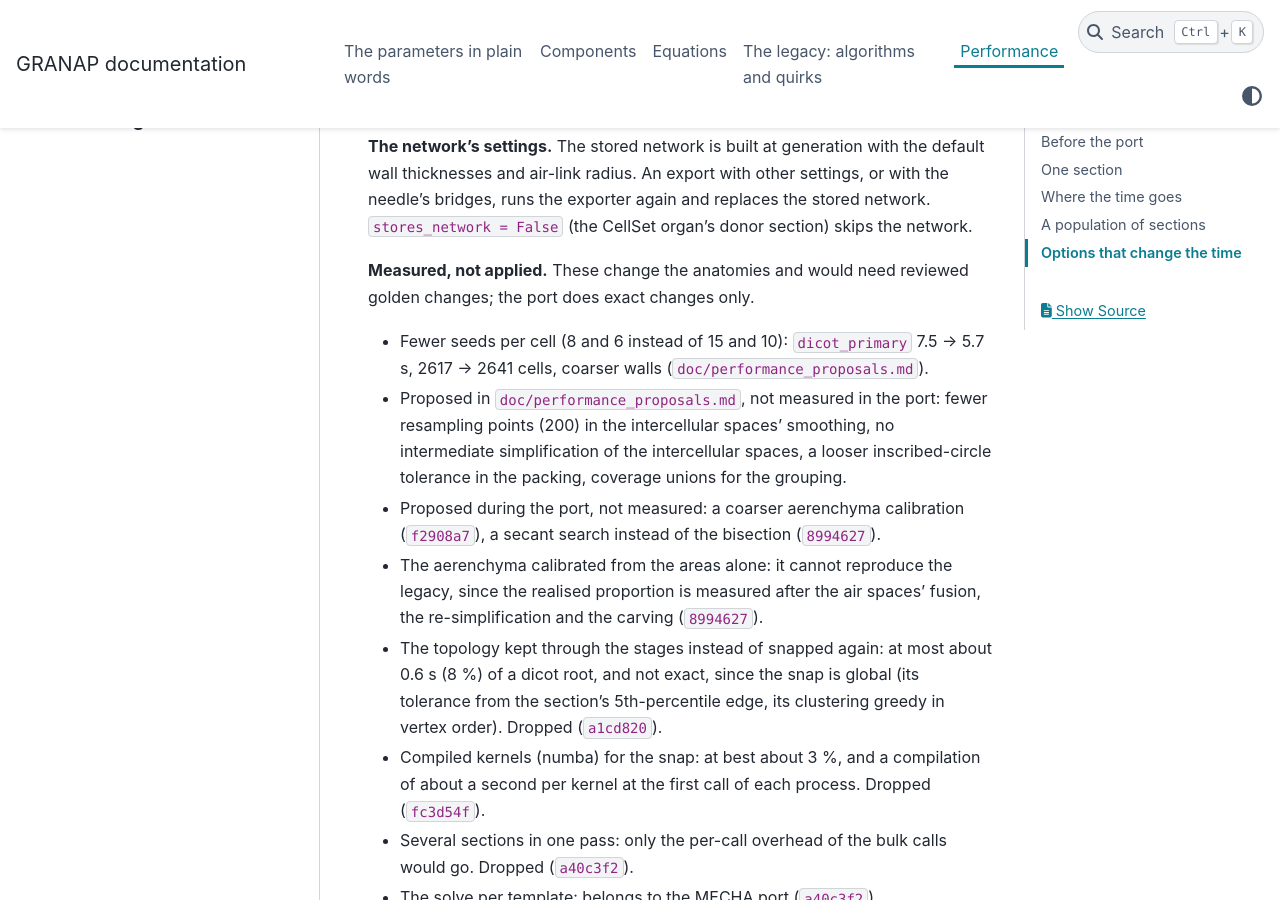
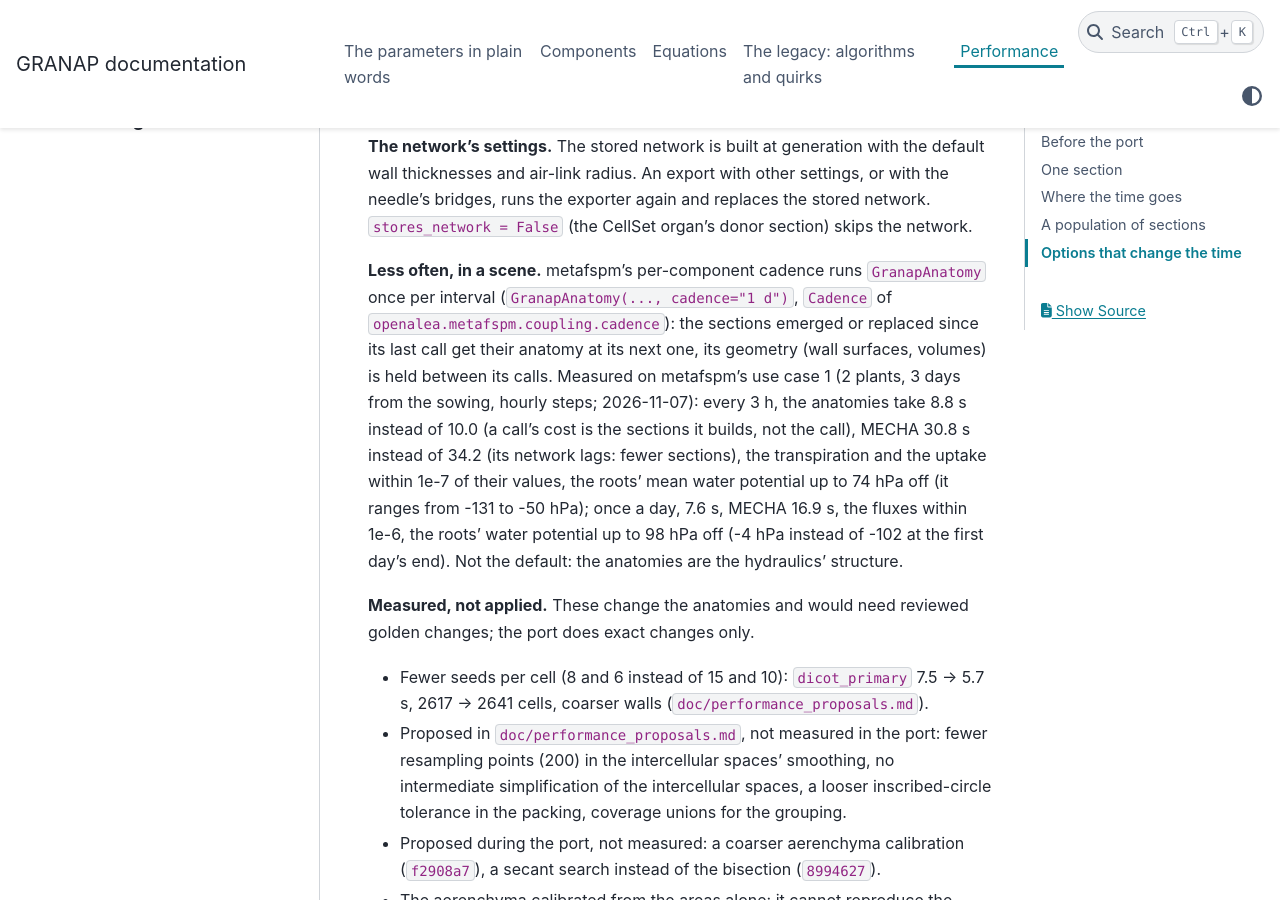
Before and after one commit to openalea-incubator/GRANAP-dev, a Sphinx documentation site: the page built from doc/performance.rst, in a window 1280 px wide and 900 px high, scrolled down 6485 px. Built offline with Sphinx 7.4.7 and the PyData theme 0.15.4, drawn with Linux system fonts in a browser that asks for light colours; pages that are not in the unit, such as notebooks, are missing from menus; the version number could not be read and is left out.

Commit message:
performance.rst: GranapAnatomy with metafspm's cadence (every 3 h, 1 d) measured on use case 1, not the default

```diff
--- a/doc/performance.rst
+++ b/doc/performance.rst
@@ -226,6 +226,16 @@ cost. Lowering it changes every cell's shape.
 radius. An export with other settings, or with the needle's bridges, runs the exporter again and replaces the
 stored network. ``stores_network = False`` (the CellSet organ's donor section) skips the network.
 
+**Less often, in a scene.** metafspm's per-component cadence runs ``GranapAnatomy`` once per interval
+(``GranapAnatomy(..., cadence="1 d")``, ``Cadence`` of ``openalea.metafspm.coupling.cadence``): the sections emerged or
+replaced since its last call get their anatomy at its next one, its geometry (wall surfaces, volumes) is held between
+its calls. Measured on metafspm's use case 1 (2 plants, 3 days from the sowing, hourly steps; 2026-11-07): every 3 h,
+the anatomies take 8.8 s instead of 10.0 (a call's cost is the sections it builds, not the call), MECHA 30.8 s
+instead of 34.2 (its network lags: fewer sections), the transpiration and the uptake within 1e-7 of their values, the
+roots' mean water potential up to 74 hPa off (it ranges from -131 to -50 hPa); once a day, 7.6 s, MECHA 16.9 s, the
+fluxes within 1e-6, the roots' water potential up to 98 hPa off (-4 hPa instead of -102 at the first day's end).
+Not the default: the anatomies are the hydraulics' structure.
+
 **Measured, not applied.** These change the anatomies and would need reviewed golden changes; the port does exact
 changes only.
 
```
